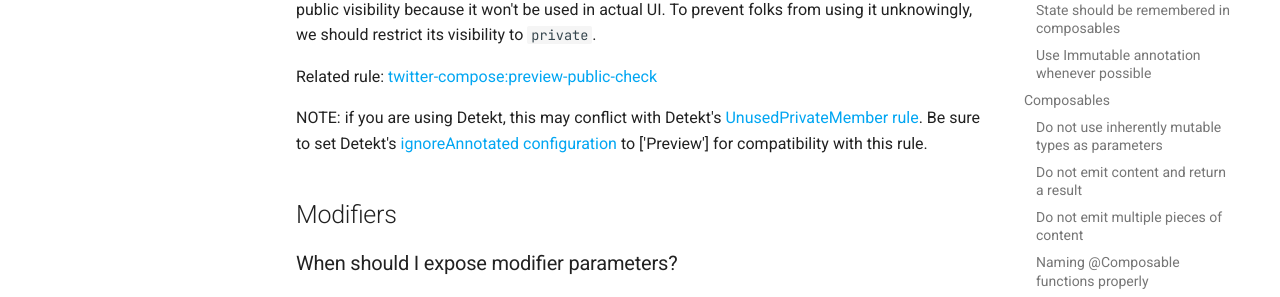
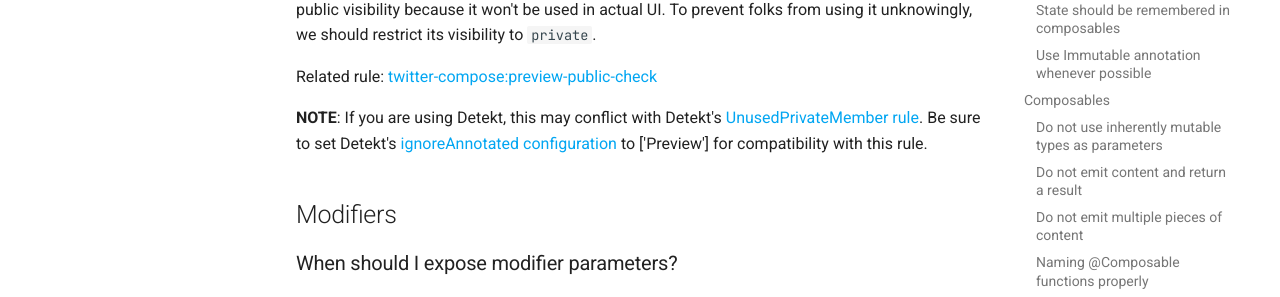
Before and after one commit to twitter/compose-rules, an MkDocs documentation site: the page built from docs/rules.md, in a window 1280 px wide and 900 px high, scrolled down 4258 px. Shown: the part 152-449 px from the top of the window. Built offline with MkDocs 1.6.1 and Material for MkDocs 9.7.7, drawn with Linux system fonts in a browser that asks for light colours; comment, search, counter and statistics services are not loaded; part of the change alters nothing that is shown.

```diff
--- a/docs/rules.md
+++ b/docs/rules.md
@@ -155,7 +155,8 @@ When a composable function exists solely because it's a `@Preview`, it doesn't n
 
 Related rule: [twitter-compose:preview-public-check](https://github.com/twitter/compose-rules/blob/main/rules/common/src/main/kotlin/com/twitter/compose/rules/ComposePreviewPublic.kt)
 
-NOTE: if you are using Detekt, this may conflict with Detekt's [UnusedPrivateMember rule](https://detekt.dev/docs/rules/style/#unusedprivatemember).
+**NOTE**:
+If you are using Detekt, this may conflict with Detekt's [UnusedPrivateMember rule](https://detekt.dev/docs/rules/style/#unusedprivatemember).
 Be sure to set Detekt's [ignoreAnnotated configuration](https://detekt.dev/docs/introduction/compose/#unusedprivatemember) to ['Preview'] for compatibility with this rule.
 
 ## Modifiers
```
